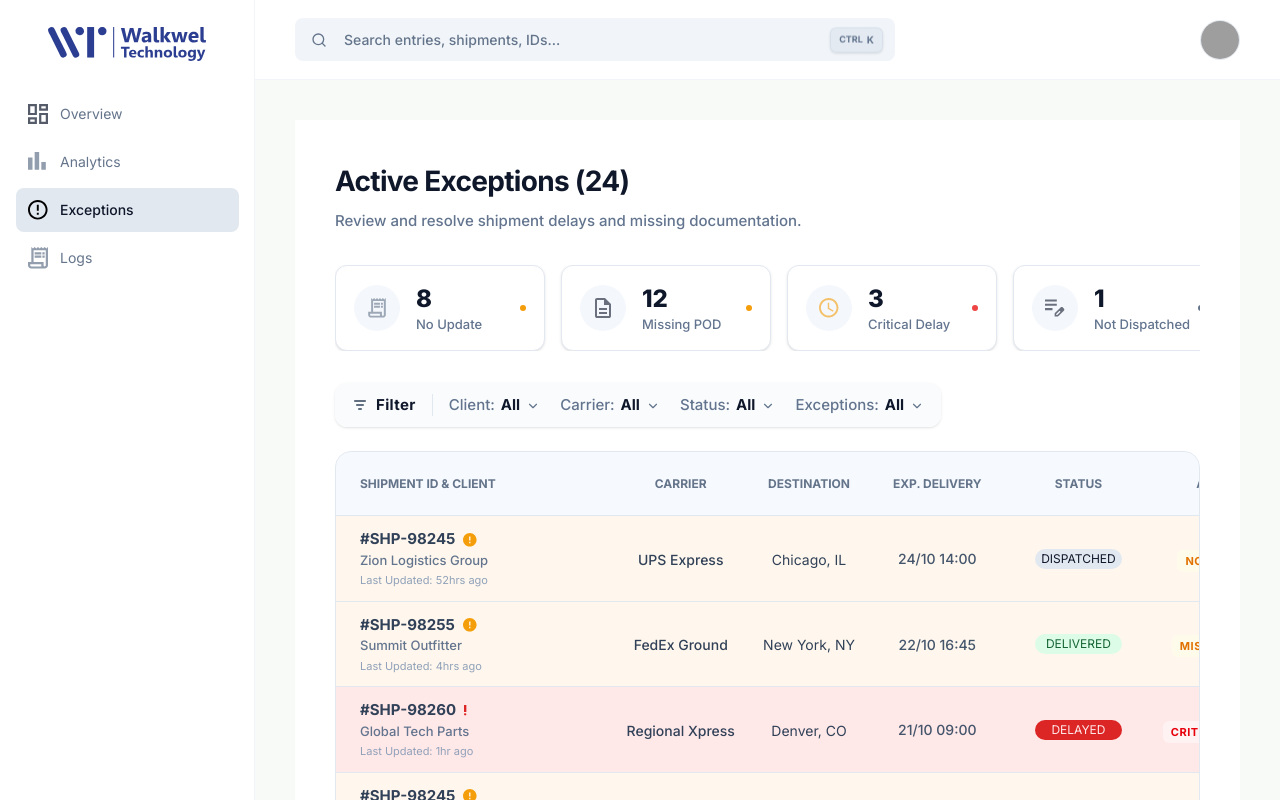
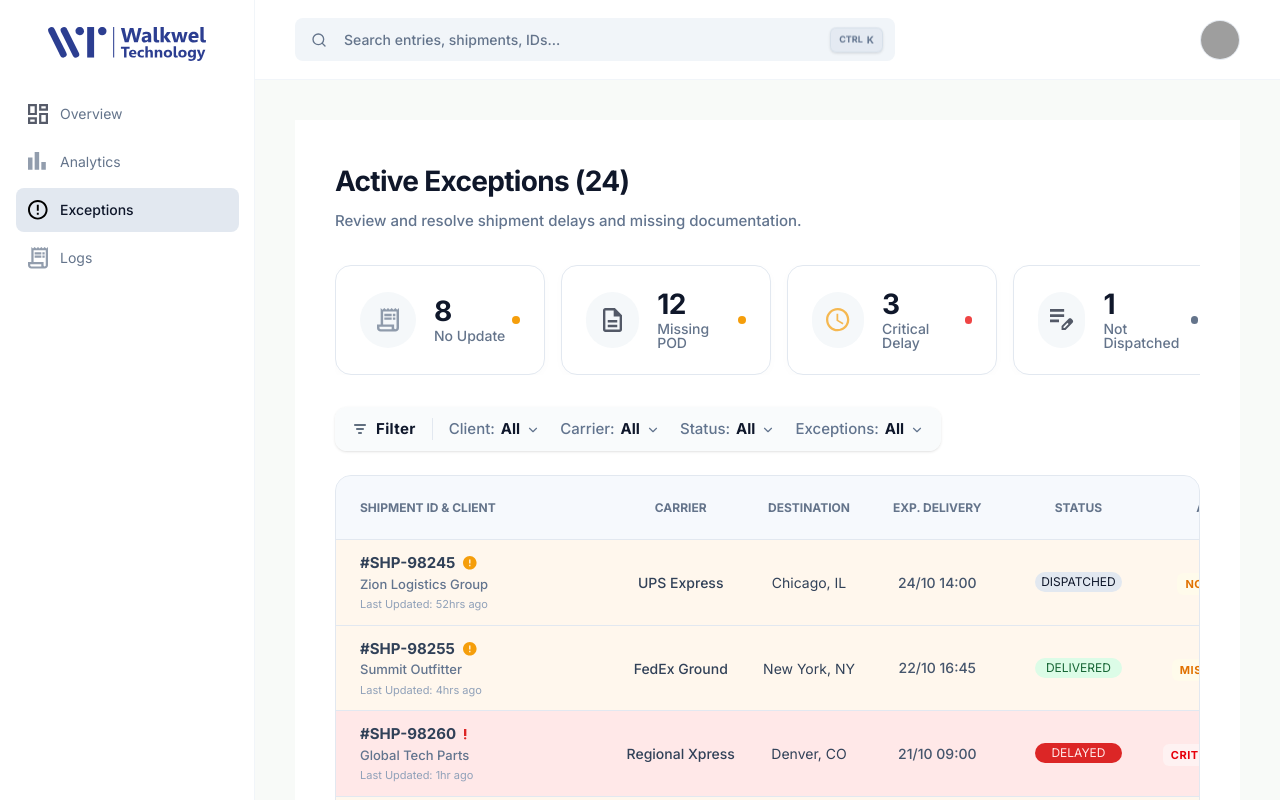
Before and after one commit to Prathik2004/3PL, a Next.js app in the folder frontend/: page /dashboard/exceptions in a window 1280 px wide. Shown: the top 800 px of the page. Built offline with nearby package versions, Linux system fonts and the light colour scheme; grey boxes are pictures that could not be loaded.

Commit message:
style: exactly match Figma specifications for Exception tracking KPI cards

```diff
--- a/frontend/src/components/common/KPICard.tsx
+++ b/frontend/src/components/common/KPICard.tsx
@@ -38,24 +38,24 @@ const KpiCard: React.FC<KpiCardProps> = ({
     };
 
     return (
-      <div className="bg-white rounded-xl p-[18px] border border-slate-200 flex-1 min-w-[210px] shadow-sm flex items-center justify-between">
-        <div className="flex items-center gap-4">
+      <div className="bg-white rounded-[16px] px-6 py-6 border border-slate-200 flex-1 min-w-[210px] shadow-[0px_2px_10px_rgba(0,0,0,0.02)] flex items-center justify-between">
+        <div className="flex items-center gap-[18px]">
           {/* Circular Icon Container */}
           {iconSrc && (
-            <div className="w-[46px] h-[46px] rounded-full bg-[#F4F7FB] flex items-center justify-center">
-              <Image src={iconSrc} alt="" width={20} height={20} className="w-5 h-5 opacity-60" />
+            <div className="w-[56px] h-[56px] rounded-full bg-[#F5F8FA] flex items-center justify-center">
+              <Image src={iconSrc} alt="" width={24} height={24} className="w-6 h-6 opacity-70 object-contain" />
             </div>
           )}
 
           {/* Content */}
-          <div className="flex flex-col justify-center">
+          <div className="flex flex-col justify-center gap-1">
             {value !== undefined && (
-              <span className="text-[24px] leading-tight font-extrabold text-[#0F172A]">
+              <span className="text-[28px] leading-none font-bold text-[#0F172A] tracking-[-0.02em]">
                 {value}
               </span>
             )}
             {title && (
-              <span className="text-[13px] font-medium text-slate-500 leading-tight mt-0.5">
+              <span className="text-[14px] font-medium text-[#64748B] leading-none">
                 {title}
               </span>
             )}
@@ -63,7 +63,7 @@ const KpiCard: React.FC<KpiCardProps> = ({
         </div>
 
         {/* Small Status Dot on the right */}
-        <div className={`w-[6px] h-[6px] rounded-full ${dotColors[status]}`} />
+        <div className={`w-[8px] h-[8px] rounded-full ${dotColors[status]}`} />
       </div>
     );
   }
```
